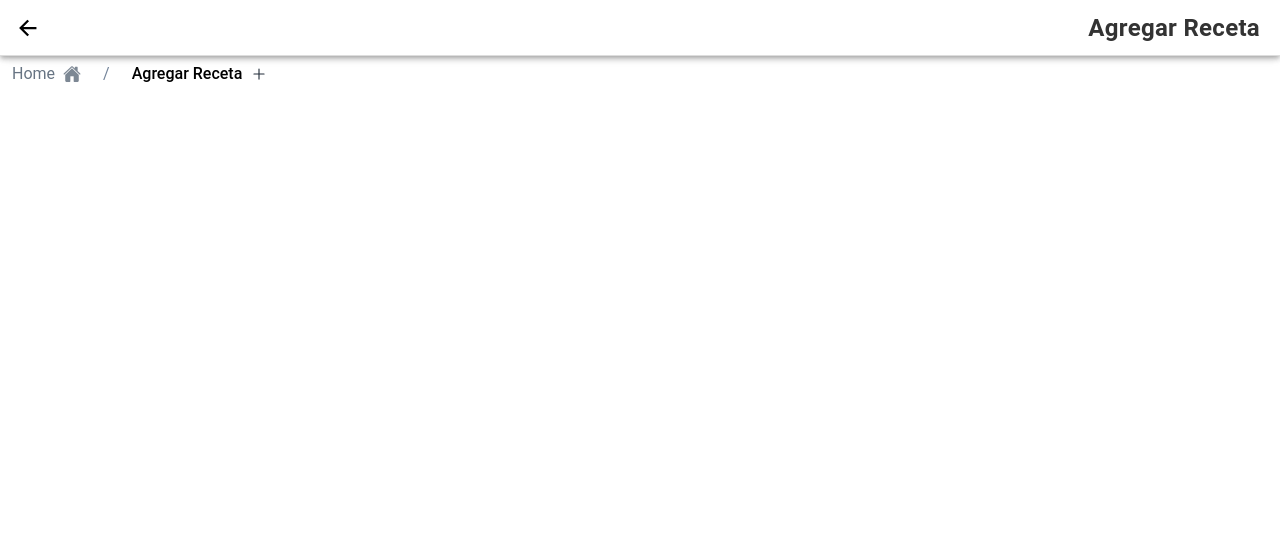
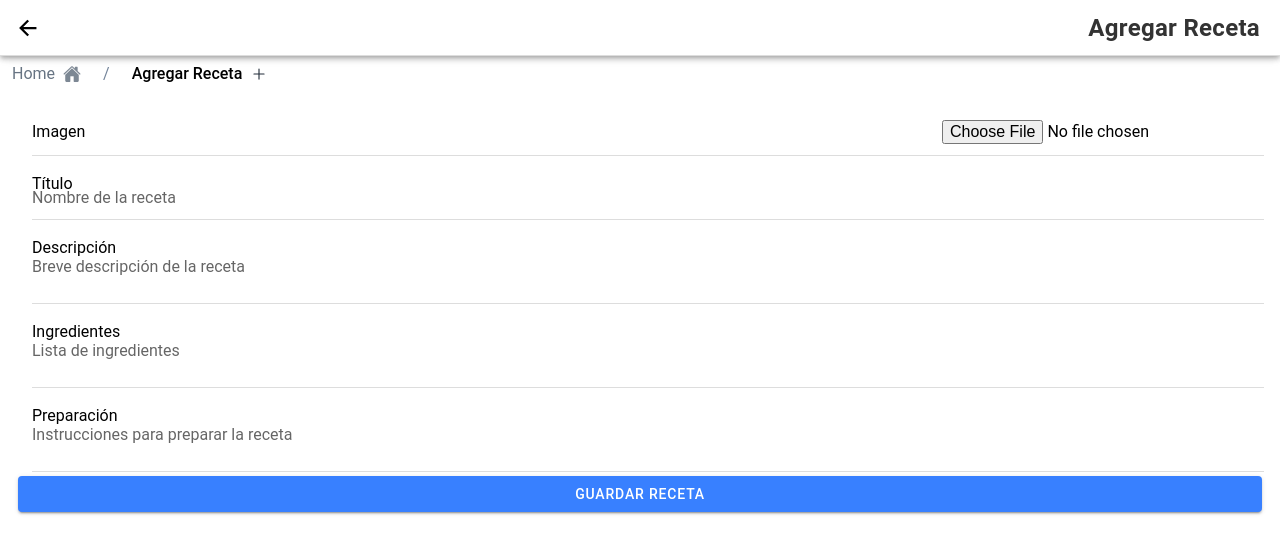
Before and after one commit to Matoxx01/RecetApp, a React (Vite) app: page /Addrecipe in a window 1280 px wide. Shown: the top 554 px of the page. Built offline with nearby package versions, Linux system fonts and the light colour scheme.

Commit message:
Agregado de contenido en Addrecipe

```diff
--- a/src/pages/Addrecipe.tsx
+++ b/src/pages/Addrecipe.tsx
@@ -1,21 +1,53 @@
+import React, { useState } from 'react';
 import {
     IonContent,
     IonHeader,
     IonPage,
     IonTitle,
     IonItem,
-    IonCheckbox,
+    IonInput,
+    IonTextarea,
     IonToolbar,
     IonButtons,
     IonBreadcrumbs,
     IonBreadcrumb,
     IonIcon,
-    IonBackButton
+    IonBackButton,
+    IonLabel,
+    IonButton,
+    IonImg
 } from '@ionic/react';
+import { addOutline, home, imageOutline } from 'ionicons/icons';
 import './Addrecipe.css';
-  import { addOutline, home } from 'ionicons/icons';
 
 const Addrecipe: React.FC = () => {
+  // Estados para manejar los datos del formulario
+  const [title, setTitle] = useState('');
+  const [description, setDescription] = useState('');
+  const [ingredients, setIngredients] = useState('');
+  const [preparation, setPreparation] = useState('');
+  const [image, setImage] = useState<string | null>(null);
+
+  // Función para manejar la selección de una imagen
+  const handleImageChange = (event: React.ChangeEvent<HTMLInputElement>) => {
+    const file = event.target.files?.[0];
+    if (file) {
+      const imageUrl = URL.createObjectURL(file);
+      setImage(imageUrl); // Guardar la URL temporal de la imagen
+    }
+  };
+
+  const handleSubmit = () => {
+    // Aquí puedes manejar el envío de los datos del formulario
+    console.log({
+      title,
+      description,
+      ingredients,
+      preparation,
+      image
+    });
+  };
+
   return (
     <IonPage>
       <IonHeader>
@@ -26,6 +58,7 @@ import {
           <IonTitle>Agregar Receta</IonTitle>
         </IonToolbar>
       </IonHeader>
+
       <IonBreadcrumbs>
         <IonBreadcrumb href="/home">
           Home
@@ -36,8 +69,71 @@ import {
           <IonIcon slot="end" icon={addOutline}></IonIcon>
         </IonBreadcrumb>
       </IonBreadcrumbs>
+
       <IonContent className="ion-padding">
+        <form onSubmit={handleSubmit}>
+          {/* Selección de imagen */}
+          <IonItem>
+            <IonLabel>Imagen</IonLabel>
+            <input type="file" accept="image/*" onChange={handleImageChange} />
+          </IonItem>
 
+          {/* Mostrar imagen seleccionada */}
+          {image && (
+            <IonItem>
+              <IonImg src={image} alt="Imagen seleccionada" />
+            </IonItem>
+          )}
+
+          {/* Campo para el título */}
+          <IonItem>
+            <IonLabel position="floating">Título</IonLabel>
+            <IonInput
+              value={title}
+              placeholder="Nombre de la receta"
+              onIonChange={e => setTitle(e.detail.value!)}
+              required
+            />
+          </IonItem>
+
+          {/* Campo para la descripción */}
+          <IonItem>
+            <IonLabel position="floating">Descripción</IonLabel>
+            <IonTextarea
+              value={description}
+              placeholder="Breve descripción de la receta"
+              onIonChange={e => setDescription(e.detail.value!)}
+              required
+            />
+          </IonItem>
+
+          {/* Campo para los ingredientes */}
+          <IonItem>
+            <IonLabel position="floating">Ingredientes</IonLabel>
+            <IonTextarea
+              value={ingredients}
+              placeholder="Lista de ingredientes"
+              onIonChange={e => setIngredients(e.detail.value!)}
+              required
+            />
+          </IonItem>
+
+          {/* Campo para la preparación */}
+          <IonItem>
+            <IonLabel position="floating">Preparación</IonLabel>
+            <IonTextarea
+              value={preparation}
+              placeholder="Instrucciones para preparar la receta"
+              onIonChange={e => setPreparation(e.detail.value!)}
+              required
+            />
+          </IonItem>
+
+          {/* Botón para enviar el formulario */}
+          <IonButton expand="block" type="submit">
+            Guardar Receta
+          </IonButton>
+        </form>
       </IonContent>
     </IonPage>
   );
```
Lines whose indentation alone changed are shown as unchanged.
